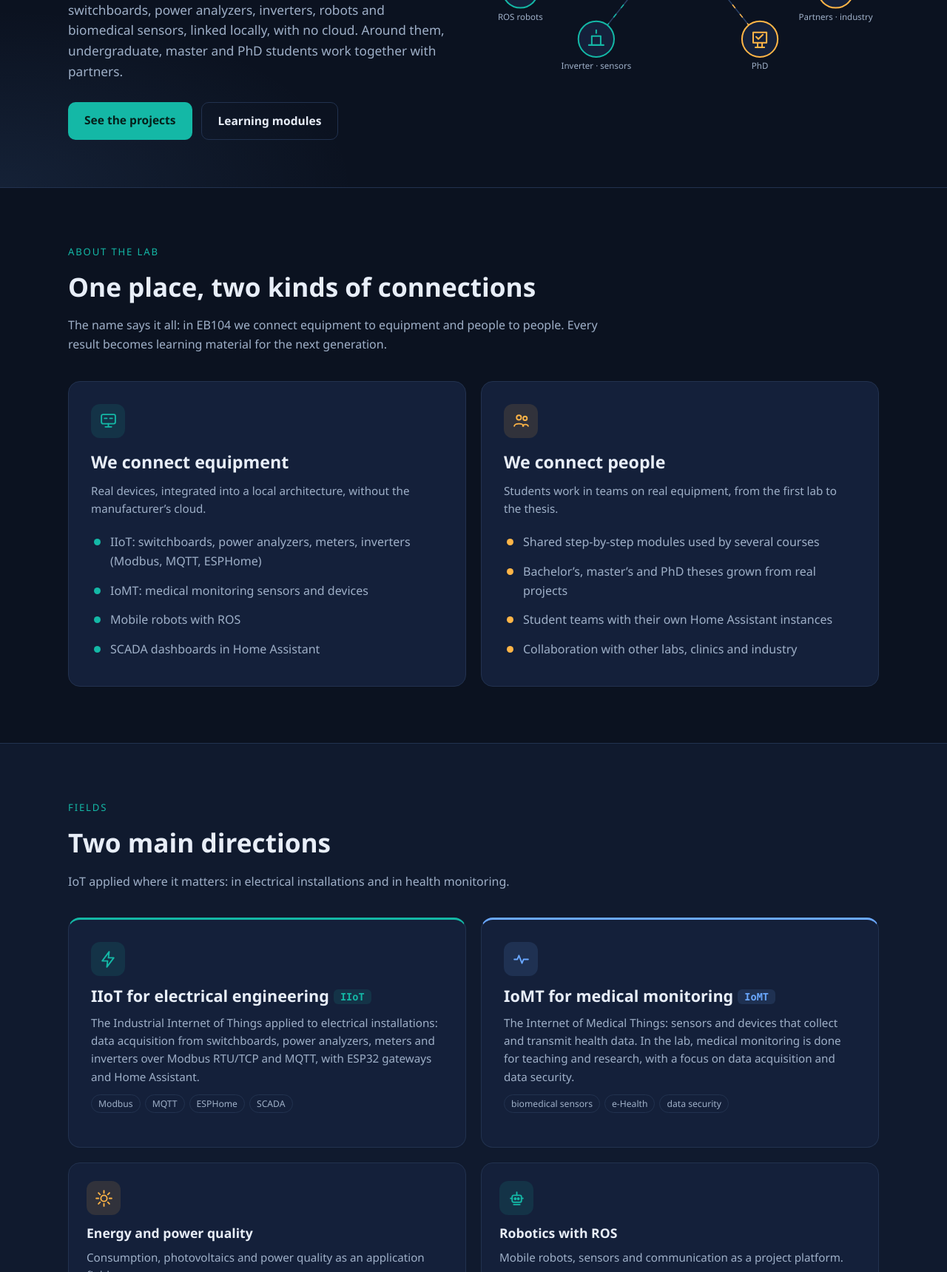
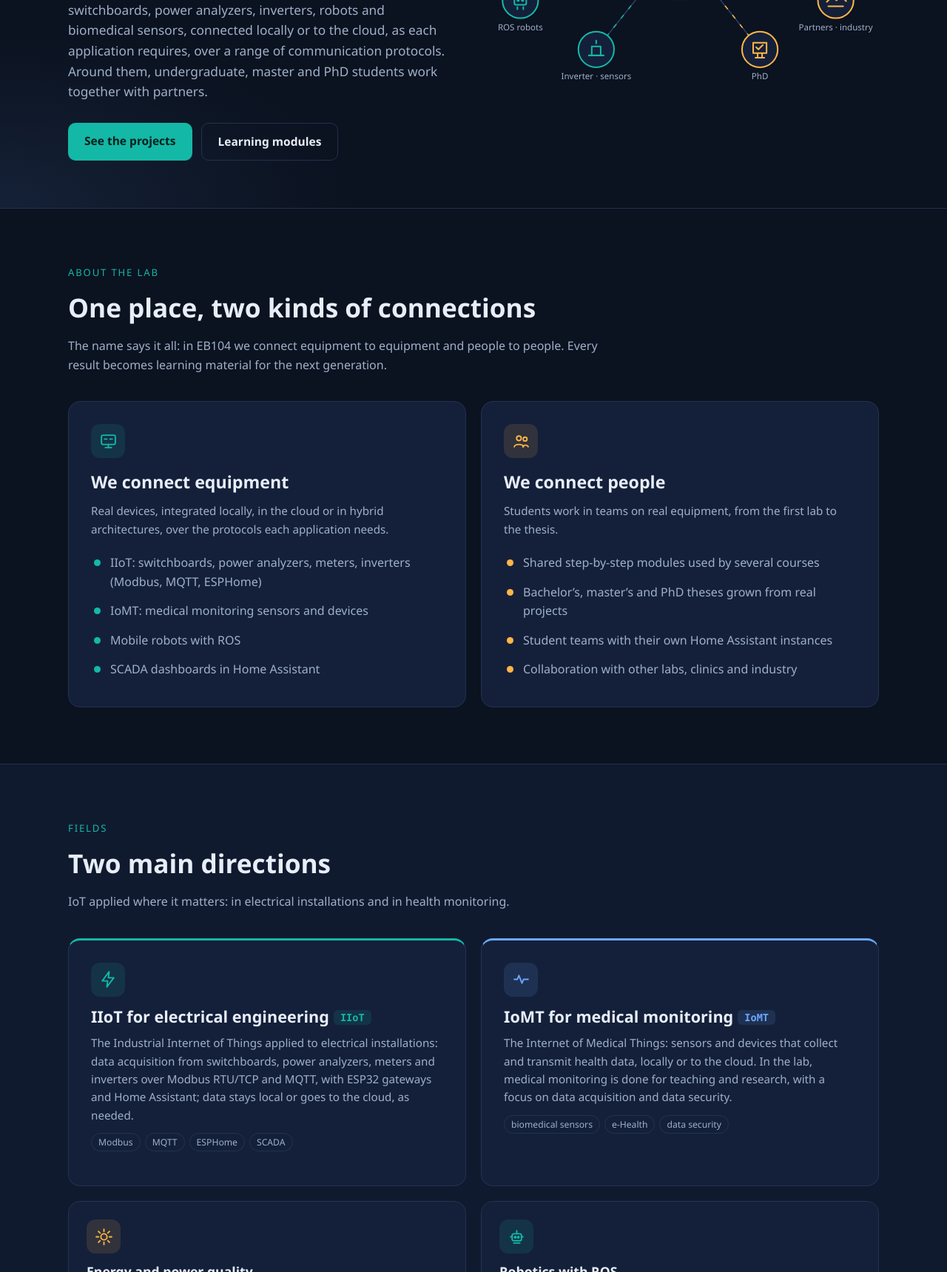
Before and after one commit to conectlab-upb/conectlab-upb.github.io, a plain HTML site: page en/index.html in a window 1280 px wide. Shown: the part 502-2221 px from the top of the page at 74% size. Drawn offline with Linux system fonts and the light colour scheme.

Commit message:
Text: conectare locala sau in cloud, prin diferite protocoale (RO+EN)

```diff
--- a/en/index.html
+++ b/en/index.html
@@ -115,7 +115,7 @@
     <div>
       <span class="tag">Connected Systems Laboratory · UPB</span>
       <h1>We connect <span class="a">equipment</span>.<br>We connect <span class="b">people</span>.</h1>
-      <p class="lead">ConectLab EB104 connects equipment from <b>electrical engineering (IIoT)</b> and <b>medical monitoring devices (IoMT)</b>: switchboards, power analyzers, inverters, robots and biomedical sensors, linked locally, with no cloud. Around them, undergraduate, master and PhD students work together with partners.</p>
+      <p class="lead">ConectLab EB104 connects equipment from <b>electrical engineering (IIoT)</b> and <b>medical monitoring devices (IoMT)</b>: switchboards, power analyzers, inverters, robots and biomedical sensors, connected locally or to the cloud, as each application requires, over a range of communication protocols. Around them, undergraduate, master and PhD students work together with partners.</p>
       <div class="btns">
         <a class="btn p" href="#proiecte">See the projects</a>
         <a class="btn s" href="#module">Learning modules</a>
@@ -169,7 +169,7 @@
       <div class="card pillar">
         <div class="ico"><svg viewBox="0 0 24 24"><rect x="3" y="4" width="18" height="12" rx="2"/><path d="M8 20h8M12 16v4M7 9h3M14 9h3"/></svg></div>
         <div class="bh">We connect equipment</div>
-        <p style="color:var(--mut)">Real devices, integrated into a local architecture, without the manufacturer’s cloud.</p>
+        <p style="color:var(--mut)">Real devices, integrated locally, in the cloud or in hybrid architectures, over the protocols each application needs.</p>
         <ul><li>IIoT: switchboards, power analyzers, meters, inverters (Modbus, MQTT, ESPHome)</li><li>IoMT: medical monitoring sensors and devices</li><li>Mobile robots with ROS</li><li>SCADA dashboards in Home Assistant</li></ul>
       </div>
       <div class="card pillar o">
@@ -191,13 +191,13 @@
       <div class="card big t">
         <div class="ico"><svg viewBox="0 0 24 24"><path d="M13 2 4 14h7l-1 8 9-12h-7z"/></svg></div>
         <h3>IIoT for electrical engineering<span class="abbr">IIoT</span></h3>
-        <p>The Industrial Internet of Things applied to electrical installations: data acquisition from switchboards, power analyzers, meters and inverters over Modbus RTU/TCP and MQTT, with ESP32 gateways and Home Assistant.</p>
+        <p>The Industrial Internet of Things applied to electrical installations: data acquisition from switchboards, power analyzers, meters and inverters over Modbus RTU/TCP and MQTT, with ESP32 gateways and Home Assistant; data stays local or goes to the cloud, as needed.</p>
         <div class="chips"><span class="chip">Modbus</span><span class="chip">MQTT</span><span class="chip">ESPHome</span><span class="chip">SCADA</span></div>
       </div>
       <div class="card big u">
         <div class="ico b"><svg viewBox="0 0 24 24"><path d="M3 12h4l2-5 4 10 2-5h6"/></svg></div>
         <h3>IoMT for medical monitoring<span class="abbr">IoMT</span></h3>
-        <p>The Internet of Medical Things: sensors and devices that collect and transmit health data. In the lab, medical monitoring is done for teaching and research, with a focus on data acquisition and data security.</p>
+        <p>The Internet of Medical Things: sensors and devices that collect and transmit health data, locally or to the cloud. In the lab, medical monitoring is done for teaching and research, with a focus on data acquisition and data security.</p>
         <div class="chips"><span class="chip">biomedical sensors</span><span class="chip">e-Health</span><span class="chip">data security</span></div>
       </div>
     </div>
```
Also changed, not shown: index.html (+4 -4 lines).
